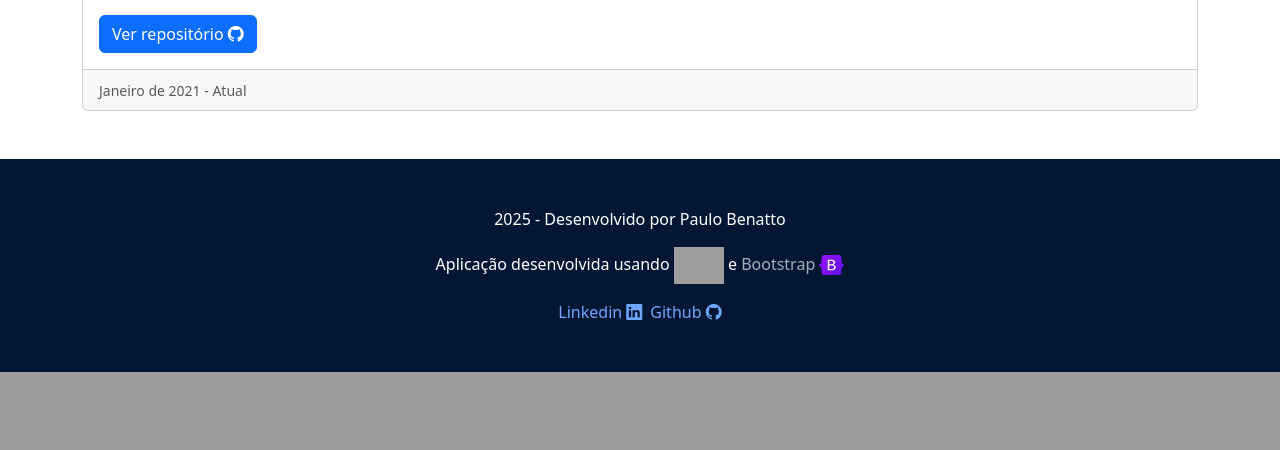
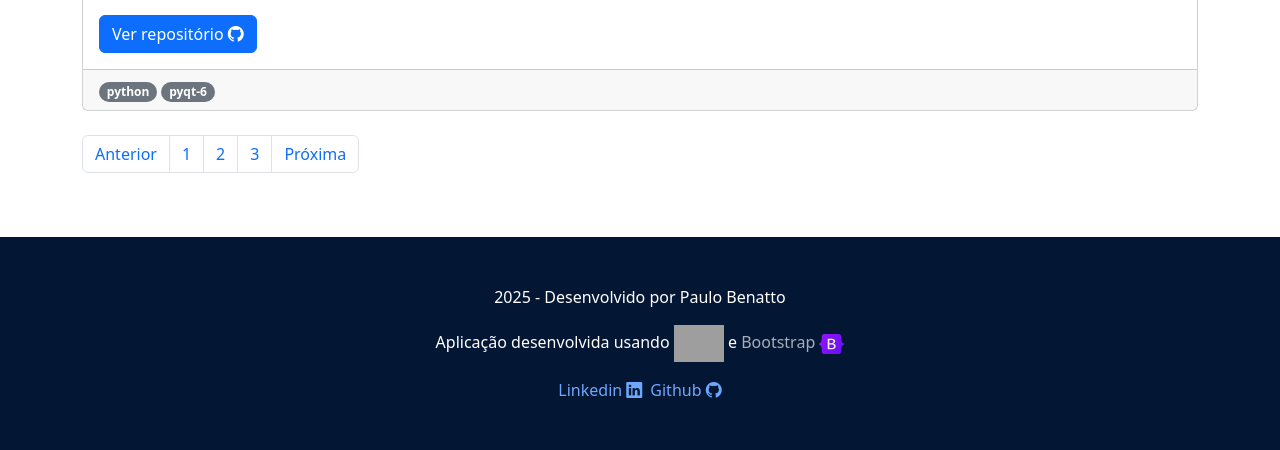
Before and after one commit to Paulo1402/portfolio-website, a Django app: page /projects/ in a window 1280 px wide. Shown: the part 1141-1591 px from the top of the page. Before the commit the page ends 1513 px from the top, so only its background shows below. Run offline with Django 5.2, Linux system fonts and the light colour scheme; grey boxes are pictures that could not be loaded.

Commit message:
feat: Enhance 404 error page with improved layout and styling; update project pages with new badges and navigation

```diff
--- a/app/apps.py
+++ b/app/apps.py
@@ -1,6 +1,6 @@
-from django.apps import AppConfig
+from django.apps import AppConfig as DjangoAppConfig
 
 
-class AppConfig(AppConfig):
+class AppConfig(DjangoAppConfig):
     default_auto_field = "django.db.models.BigAutoField"
     name = "app"
--- a/app/templates/pages/experiences.html
+++ b/app/templates/pages/experiences.html
@@ -26,7 +26,10 @@
                     </li>
                 </ul>
                 <div class="card-footer">
-                    <small class="text-muted">Novembro de 2024 - Atual</small>
+                    {#                    <small class="text-muted">Novembro de 2024 - Atual</small>#}
+                    <span class="badge rounded-pill text-bg-success">python</span>
+                    <span class="badge rounded-pill text-bg-success">fastapi</span>
+                    <span class="badge rounded-pill text-bg-danger">resiliencia</span>
                 </div>
             </div>
         </div>
--- a/app/templates/pages/index.html
+++ b/app/templates/pages/index.html
@@ -189,6 +189,7 @@
                                 <li class="list-group-item">Google Cloud Platform (GCP)</li>
                                 <li class="list-group-item">Google Firebase</li>
                                 <li class="list-group-item">Vercel</li>
+                                <li class="list-group-item">Supabase</li>
                             </ul>
                         </div>
                     </div>
--- a/app/templates/pages/projects.html
+++ b/app/templates/pages/projects.html
@@ -1,12 +1,11 @@
 {% extends 'global/pages/base.html' %}
-{% load static %}
 
 {% block main %}
     <div class="container">
         <div class="card mt-5">
             <div class="card-body">
                 <h5 class="card-title">Controle de Estoque</h5>
-                <h6 class="card-subtitle mb-2 text-muted">Madeireira Kamua -
+                <h6 class="card-subtitle mb-2 text-muted">Madeireira Kamua |
                     <small class="text-muted">
                         Janeiro de 2021 - Atual
                     </small>
@@ -19,15 +18,15 @@
                 <div id="carousel" class="carousel slide">
                     <div class="carousel-inner">
                         <div class="carousel-item active">
-                            <img src="{% static 'global/img/controle-de-estoque.png' %}" class="d-block w-100"
+                            <img src="/media/projects/controle-de-estoque/preview_home.png" class="d-block w-100"
                                  alt="...">
                         </div>
                         <div class="carousel-item">
-                            <img src="{% static 'global/img/controle-de-estoque.png' %}" class="d-block w-100"
+                            <img src="/media/projects/controle-de-estoque/preview_home.png" class="d-block w-100"
                                  alt="...">
                         </div>
                         <div class="carousel-item">
-                            <img src="{% static 'global/img/controle-de-estoque.png' %}" class="d-block w-100"
+                            <img src="/media/projects/controle-de-estoque/preview_home.png" class="d-block w-100"
                                  alt="...">
                         </div>
                     </div>
@@ -43,16 +42,26 @@
                     </button>
                 </div>
 
-                <a href="/" target="_blank" class="btn btn-primary mt-3">Ver repositório <i
-                        class="bi bi-github"></i></a>
+                <a href="/" target="_blank" class="btn btn-primary mt-3">Ver repositório
+                    <i class="bi bi-github"></i>
+                </a>
             </div>
 
             <div class="card-footer">
-                <small class="text-muted">
-                    Janeiro de 2021 - Atual
-                </small>
+                <span class="badge rounded-pill text-bg-secondary">python</span>
+                <span class="badge rounded-pill text-bg-secondary">pyqt-6</span>
             </div>
         </div>
 
+        <nav aria-label="Page navigation example" class="mt-4">
+            <ul class="pagination">
+                <li class="page-item"><a class="page-link" href="#">Anterior</a></li>
+                <li class="page-item"><a class="page-link" href="#">1</a></li>
+                <li class="page-item"><a class="page-link" href="#">2</a></li>
+                <li class="page-item"><a class="page-link" href="#">3</a></li>
+                <li class="page-item"><a class="page-link" href="#">Próxima</a></li>
+            </ul>
+        </nav>
+
     </div>
 {% endblock %}
```
Also changed, not shown: templates/global/pages/404.html (+50 -1 lines).
